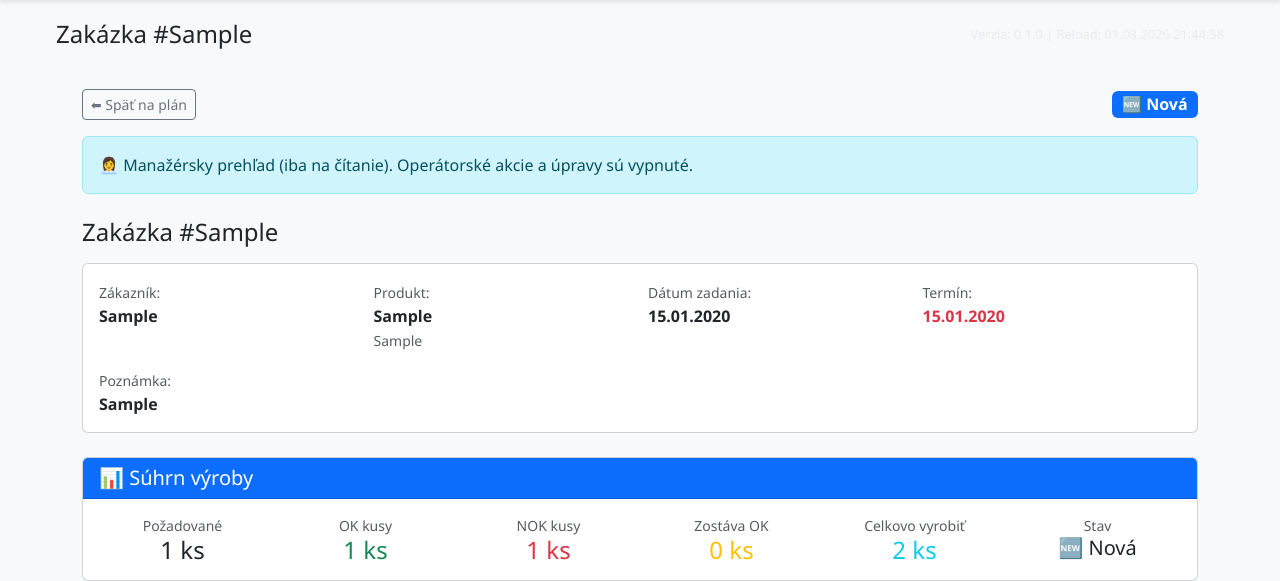
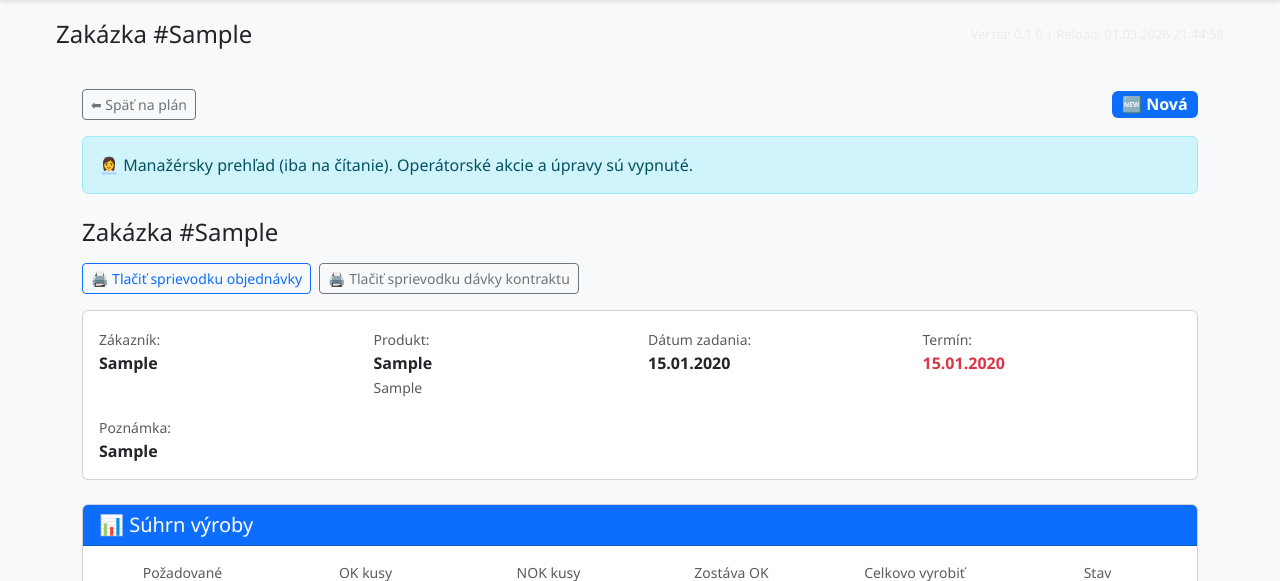
Before and after one commit to smarek830/erp_system, a Django app: page /zakazka/1/ in a window 1280 px wide. Shown: the part 56-637 px from the top of the page. Run offline with Django 5.2, Linux system fonts and the light colour scheme; a user stored in the database is signed in; tables that the repository leaves empty hold one stand-in row (values such as "Sample post").

Commit message:
Add OperaciaVyroby admin interface and download buttons for sprievodka in detail_zakazky template

```diff
--- a/core/templates/core/detail_zakazky.html
+++ b/core/templates/core/detail_zakazky.html
@@ -27,6 +27,17 @@
   </div>
 
   <h2 class="h4 mb-3">Zakázka #{{ zakazka.cislo_objednavky }}</h2>
+
+  <div class="mb-3 d-flex flex-wrap gap-2">
+    <a href="{% url 'download_sprievodka' zakazka.pk %}" class="btn btn-outline-primary btn-sm" target="_blank">
+      🖨️ Tlačiť sprievodku objednávky
+    </a>
+    {% if vyrobne_davky %}
+      <a href="{% url 'download_sprievodka_davka' vyrobne_davky.0.pk %}" class="btn btn-outline-secondary btn-sm" target="_blank">
+        🖨️ Tlačiť sprievodku dávky kontraktu
+      </a>
+    {% endif %}
+  </div>
 
   <!-- Základné info o zakázke -->
   <div class="card mb-4">
```
Also changed, not shown: core/admin.py (+7 -1 lines).
